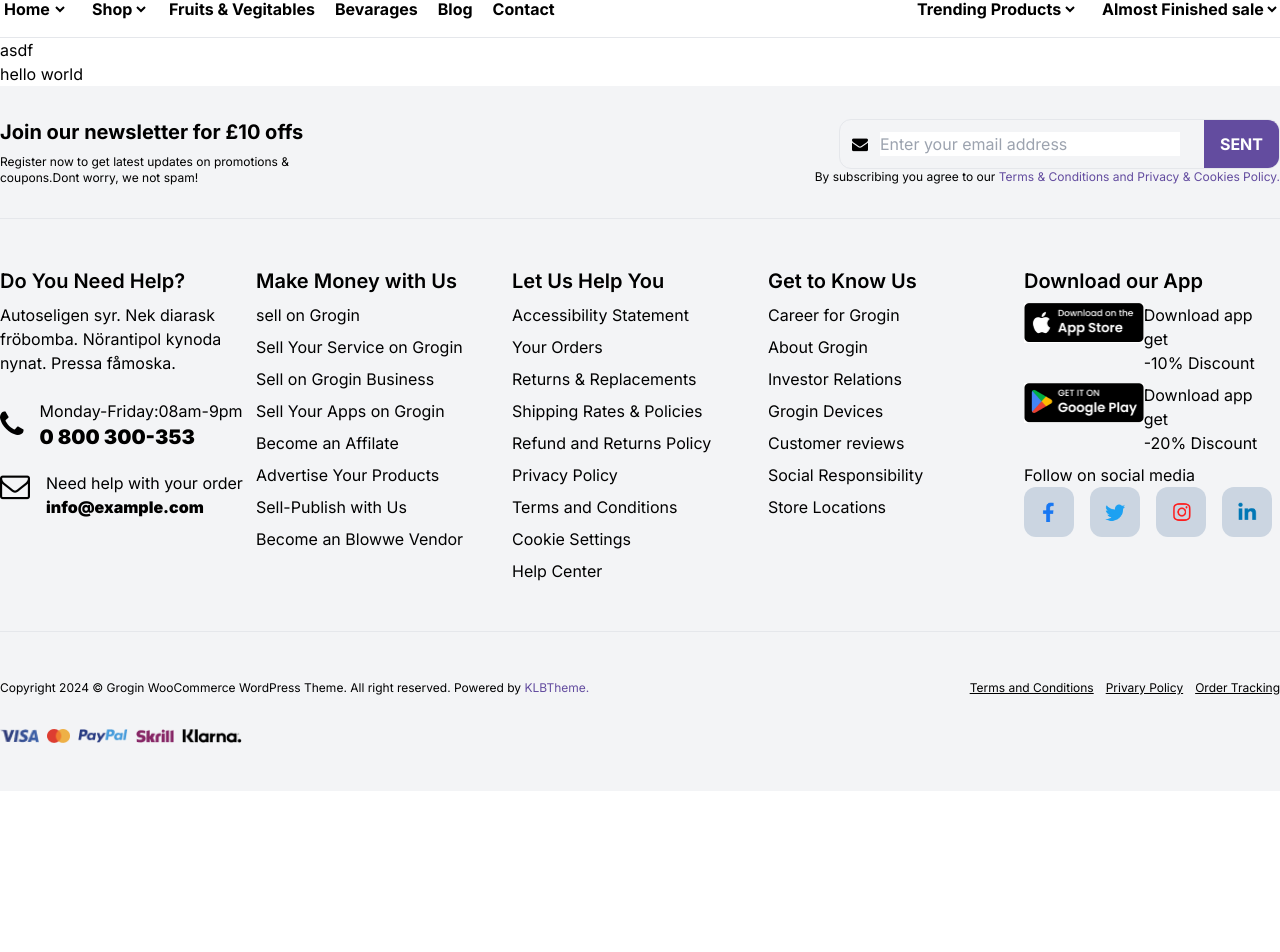
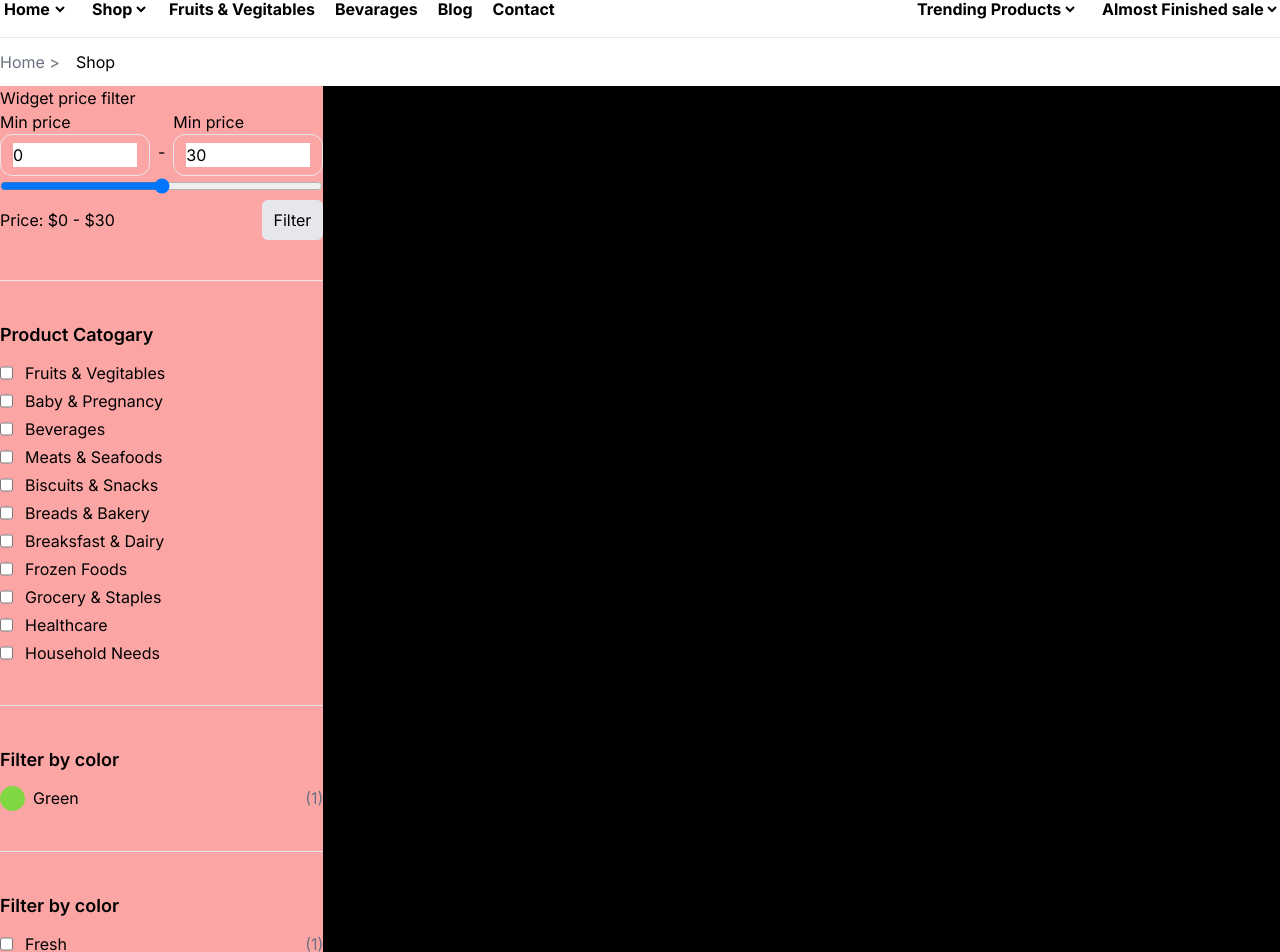
Before and after one commit to rahul-ar99/grogin-website, a Next.js app: page /mainpage in a window 1280 px wide. Shown: the part 233-1185 px from the top of the page. Before the commit the page ends 1024 px from the top, so only its background shows below. Built offline with nearby package versions, Linux system fonts and the light colour scheme.

Commit message:
third commit

```diff
--- /dev/null
+++ b/src/app/mainpage/components/filter.tsx
@@ -0,0 +1,125 @@
+
+
+const Filter = () =>{
+    return <div className="w-min">
+            {/* filter by price */}
+            <div className="pb-10 border-b border-b-gray-200">
+                <h5>Widget price filter</h5>
+                <div className="flex">
+                    <div>
+                        <p>Min price</p>
+                        <div className="border rounded-xl py-2 px-3 w-[150px]">
+                            <input type="text" className="w-full outline-none" value={0} />
+                        </div>
+                    </div>
+                    <p className="flex items-end mb-3 mx-2">-</p>
+                    <div>
+                        <p>Min price</p>
+                        <div className="border rounded-xl py-2 px-3 w-[150px]">
+                            <input type="text" className="w-full outline-none" value={30} />
+                        </div>
+                    </div>
+                </div>
+                <div>
+                    <input type="range" className="w-full" />
+                </div>
+                <div className="flex justify-between items-center">
+                    <p>Price: $0 - $30</p>
+                    <button className="py-2 px-3 bg-[#E5E7EB] rounded-md">Filter</button>
+                </div>
+            </div>
+            {/* filter by product catogary */}
+            <div className="py-10 border-b border-b-gray-200">
+                <h5 className="mb-3 text-lg font-semibold">Product Catogary</h5>
+                <div className="flex flex-col gap-1">
+                    <div className="flex gap-3">
+                        <input type="checkbox" className="bg-red-500" id="fruits" />
+                        <label htmlFor="fruits">Fruits & Vegitables</label>
+                    </div>
+                    <div className="flex gap-3">
+                        <input type="checkbox" className="bg-red-500" id="baby" />
+                        <label htmlFor="baby">Baby & Pregnancy</label>
+                    </div>
+                    <div className="flex gap-3">
+                        <input type="checkbox" className="bg-red-500" id="beverages" />
+                        <label htmlFor="beverages">Beverages</label>
+                    </div>
+                    <div className="flex gap-3">
+                        <input type="checkbox" className="bg-red-500" id="meats" />
+                        <label htmlFor="meats">Meats & Seafoods</label>
+                    </div>
+                    <div className="flex gap-3">
+                        <input type="checkbox" className="bg-red-500" id="biscuits" />
+                        <label htmlFor="biscuits">Biscuits & Snacks</label>
+                    </div>
+                    <div className="flex gap-3">
+                        <input type="checkbox" className="bg-red-500" id="breads" />
+                        <label htmlFor="breads">Breads & Bakery</label>
+                    </div>
+                    <div className="flex gap-3">
+                        <input type="checkbox" className="bg-red-500" id="Breaksfast" />
+                        <label htmlFor="Breaksfast">Breaksfast & Dairy</label>
+                    </div>
+                    <div className="flex gap-3">
+                        <input type="checkbox" className="bg-red-500" id="Frozen" />
+                        <label htmlFor="fruFrozenits">Frozen Foods</label>
+                    </div>
+                    <div className="flex gap-3">
+                        <input type="checkbox" className="bg-red-500" id="Grocery" />
+                        <label htmlFor="Grocery">Grocery & Staples</label>
+                    </div>
+                    <div className="flex gap-3">
+                        <input type="checkbox" className="bg-red-500" id="Healthcare" />
+                        <label htmlFor="Healthcare">Healthcare</label>
+                    </div>
+                    <div className="flex gap-3">
+                        <input type="checkbox" className="bg-red-500" id="Household" />
+                        <label htmlFor="Household">Household Needs</label>
+                    </div>
+                </div>
+            </div>
+            {/* filter by color */}
+            <div className="w-full py-10 border-b border-b-gray-200">
+                <h5 className="mb-3 text-lg font-semibold">Filter by color</h5>
+                <div className="w-full">
+                    <div className="flex w-full justify-between">
+                        <div className="flex">
+                            <span className="w-[25px] aspect-square bg-[#81D742] rounded-full mr-2  ">
+                            </span>
+                            <p>Green</p>
+                        </div>
+                        <p className="text-gray-500">{'(1)'}</p>
+                    </div>
+                </div>
+            </div>
+            {/* filter by brands */}
+            <div className="w-full py-10 border-b border-b-gray-200">
+                <h5 className="mb-3 text-lg font-semibold">Filter by color</h5>
+                <div className="w-full">
+                    <div className="flex w-full justify-between">
+                        <div className="flex gap-3">
+                            <input type="checkbox" id="fresh"/>
+                            <label htmlFor="fresh">Fresh</label>
+                        </div>
+                        <p className="text-gray-500">{'(1)'}</p>
+                    </div>
+                </div>
+            </div>
+            {/* product statuc */}
+            <div className="w-full py-10 border-b border-b-gray-200">
+                <h5 className="mb-3 text-lg font-semibold">product status</h5>
+                <div className="w-full flex flex-col gap-2">
+                    <div className="flex gap-3">
+                        <input type="checkbox" id="instock"/>
+                        <label htmlFor="instock">In Stock</label>
+                    </div>
+                    <div className="flex gap-3">
+                        <input type="checkbox" id="onsale"/>
+                        <label htmlFor="onsale">On Sale</label>
+                    </div>
+                </div>
+            </div>
+        </div>
+}
+
+export default Filter
--- /dev/null
+++ b/src/app/mainpage/components/mainContent.tsx
@@ -0,0 +1,9 @@
+
+
+const MainContent = () =>{
+    return <div className="w-[inherit] bg-black">
+        <p>Main content</p>
+    </div>
+}
+
+export default MainContent
--- a/src/app/mainpage/page.tsx
+++ b/src/app/mainpage/page.tsx
@@ -1,15 +1,19 @@
 import Header from "@/components/includes/header/header"
 import Footer from "@/components/includes/footer/footer"
+import Filter from "./components/filter"
+import MainContent from "./components/mainContent"
 
 const Mainpage  = () =>{
-    return <>
-        <Header />
-        <div className="wrapper">
-
-            <p>hello world</p>
+    return <div className="w-full">
+            <Header />
+            <div className="wrapper">
+                <div className="w-full flex bg-red-300">
+                    <Filter />
+                    <MainContent />
+                </div>
+            </div>
+            <Footer />
         </div>
-        <Footer />
-    </>
 }
 
 export default Mainpage
--- a/src/components/includes/header/_components/pathDescription.tsx
+++ b/src/components/includes/header/_components/pathDescription.tsx
@@ -1,7 +1,14 @@
 
 const PathDescription = () =>{
-    return <div>
-        <p>asdf</p>
+    return <div className="w-full">
+        <div className="wrapper">
+            <div className="w-full py-3 text-black flex gap-4">
+                <p className="text-gray-500">Home {'>'}</p>
+                <span>Shop</span>
+
+            </div>
+
+        </div>
     </div>
 }
 
```
